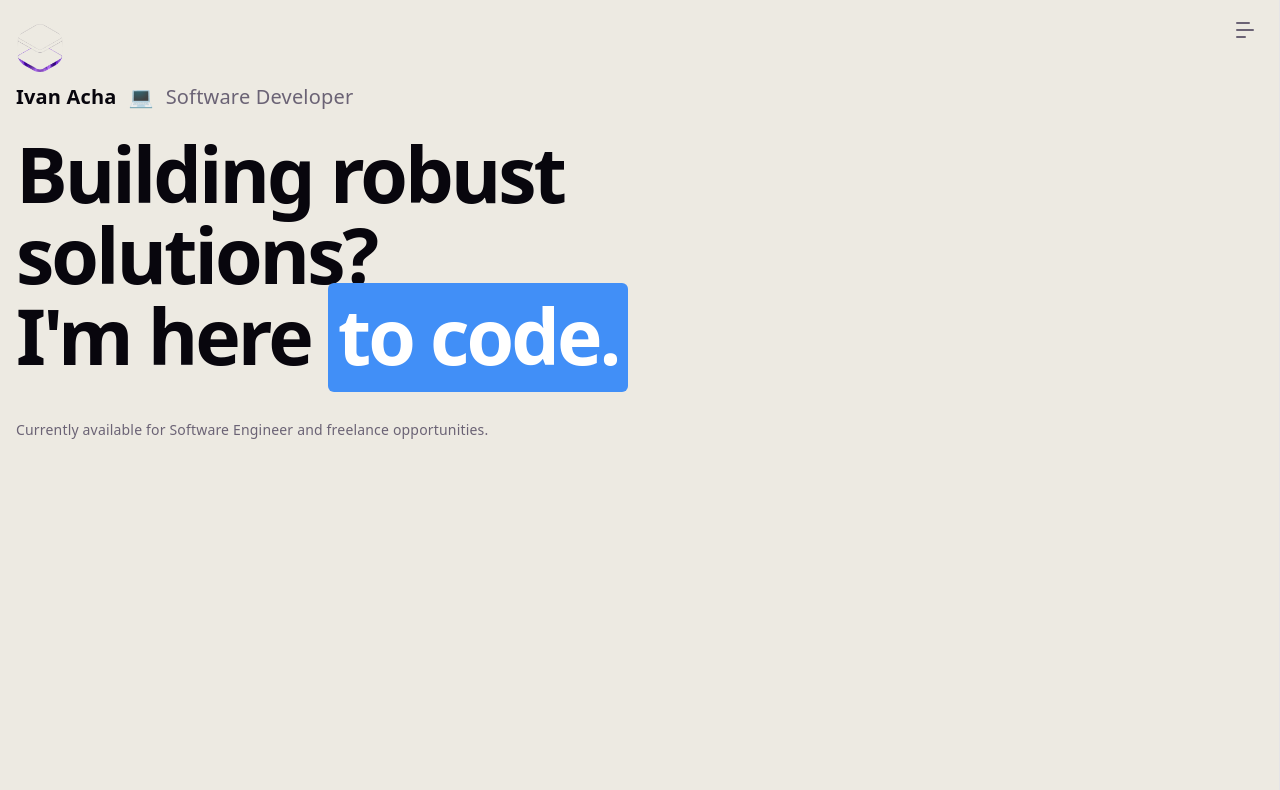
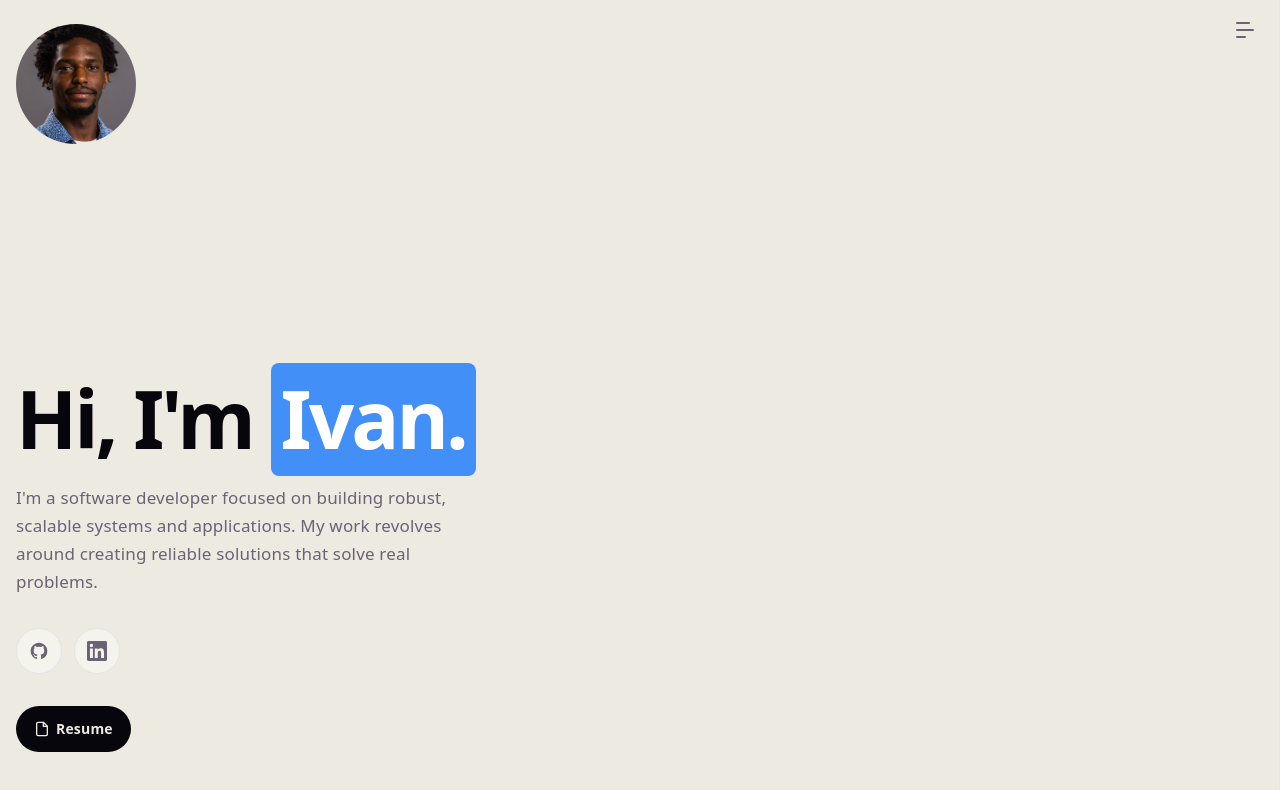
Before and after one commit to ivanacha/ivanacha.github.io, a React (Vite) app: page / in a window 1280 px wide. Shown: the top 790 px of the page. Built offline with nearby package versions, Linux system fonts and the light colour scheme.

Commit message:
Revamp hero layout, add socials & resume
Refactor the hero area. Added social buttons (GitHub, LinkedIn) with hover states. Switched the imported hero image to src/assets/headshot_small.jpg and added new assets, resume, and the headshot image.

```diff
--- a/src/App.css
+++ b/src/App.css
@@ -1,102 +1,136 @@
-.profile-header {
-  display: flex;
-  align-items: center;
-  gap: 12px;
-  padding: 24px 32px;
-
-  @media (hover: none), (pointer: coarse) {
-    padding: 24px 16px;
-    flex-wrap: wrap;
-  }
-}
-
-.profile-avatar {
-  position: relative;
-  width: 48px;
-  height: 48px;
-  flex-shrink: 0;
-
-  @media (hover: none), (pointer: coarse) {
-    flex: 0 0 100%;
-  }
-}
-
-.profile-avatar img {
-  width: 48px;
-  height: 48px;
-  border-radius: 50%;
-  object-fit: cover;
-  display: block;
-}
-
-.profile-name {
-  font-weight: 700;
-  font-size: 20px;
-  color: var(--text-h);
-}
-
-.profile-sep {
-  color: var(--text);
-  font-size: 20px;
-}
-
-.profile-role {
-  color: var(--text);
-  font-size: 20px;
-}
-
 .hero-section {
   display: flex;
   flex-direction: row;
   align-items: center;
   justify-content: space-between;
   flex-grow: 1;
-  padding: 0 32px 64px;
-  gap: 24px;
+  padding: 48px 48px 80px;
+  gap: 48px;
 
   @media (hover: none), (pointer: coarse) {
-    flex-direction: column;
+    flex-direction: column-reverse;
     align-items: flex-start;
-    padding: 0 16px 48px;
+    padding: 24px 16px 48px;
+    gap: 32px;
   }
 }
 
-.hero-content {
+.hero-left {
   display: flex;
   flex-direction: column;
+  align-items: flex-start;
+  max-width: 560px;
 }
 
 .hero-headline {
-  font-size: clamp(45px, 6.4vw, 77px);
+  font-size: clamp(48px, 6.4vw, 80px);
   font-weight: 900;
   line-height: 1.05;
   letter-spacing: -3px;
   color: var(--text-h);
-  margin: 0;
-  text-align: left;
+  margin: 0 0 24px;
 }
 
 mark.hero-mark {
   background: var(--accent);
   color: #fff;
   padding: 0 10px 4px;
-  border-radius: 6px;
+  border-radius: 8px;
   font-style: normal;
 }
 
-.availability-status {
+.hero-bio {
+  font-size: 17px;
+  line-height: 1.65;
+  color: var(--text);
+  margin: 0 0 32px;
+  max-width: 480px;
+}
+
+/* ── Social buttons ── */
+.hero-socials {
+  display: flex;
+  gap: 12px;
+  margin-bottom: 32px;
+}
+
+.social-btn {
   display: flex;
   align-items: center;
-  gap: 12px;
-  margin-top: 40px;
+  justify-content: center;
+  width: 44px;
+  height: 44px;
+  border-radius: 50%;
+  background: var(--code-bg);
+  border: 1px solid var(--border);
   color: var(--text);
-  font-size: 14px;
+  text-decoration: none;
+  transition: background 0.25s, color 0.25s, border-color 0.25s, box-shadow 0.25s;
 }
 
-.status-line {
-  display: block;
-  width: 32px;
-  height: 1px;
-  background: var(--border);
+.social-btn svg {
+  width: 20px;
+  height: 20px;
+}
+
+@media (hover: hover) and (pointer: fine) {
+  .social-btn:hover {
+    background: var(--accent-bg);
+    border-color: var(--accent-border);
+    color: var(--accent);
+  }
+
+  .social-btn--github:hover {
+    background: rgba(34, 197, 94, 0.12);
+    border-color: rgba(34, 197, 94, 0.5);
+    color: rgb(34, 197, 94);
+    box-shadow: 0 0 14px rgba(34, 197, 94, 0.4);
+  }
+
+  .social-btn--linkedin:hover {
+    background: var(--accent-bg);
+    border-color: var(--accent-border);
+    color: var(--accent);
+    box-shadow: 0 0 14px var(--accent-border);
+  }
+}
+
+/* ── Resume button ── */
+.resume-open {
+  display: inline-flex;
+  align-items: center;
+  gap: 6px;
+  padding: 10px 18px;
+  background: var(--text-h);
+  color: var(--bg);
+  border-radius: 24px;
+  font-size: 14px;
+  font-weight: 600;
+  text-decoration: none;
+  transition: opacity 0.2s;
+}
+
+@media (hover: hover) and (pointer: fine) {
+  .resume-open:hover {
+    opacity: 0.8;
+  }
+}
+
+/* ── Hero photo ── */
+.hero-right {
   flex-shrink: 0;
 }
+
+.hero-photo {
+  width: clamp(220px, 28vw, 360px);
+  aspect-ratio: 3 / 4;
+  object-fit: cover;
+  border-radius: 20px;
+  display: block;
+
+  @media (hover: none), (pointer: coarse) {
+    width: 120px;
+    aspect-ratio: 1;
+    border-radius: 50%;
+  }
+}
--- a/src/App.jsx
+++ b/src/App.jsx
@@ -1,4 +1,4 @@
-import heroImg from './assets/hero.png'
+import heroImg from './assets/headshot_small.jpg'
 import Sidebar from './Sidebar'
 import './App.css'
 
@@ -7,24 +7,38 @@
     <>
       <Sidebar />
       <div className="main-content">
-        <header className="profile-header">
-          <div className="profile-avatar">
-            <img src={heroImg} alt="Profile" />
+        <section className="hero-section">
+          <div className="hero-left">
+            <h1 className="hero-headline">
+              Hi, I'm <mark className="hero-mark">Ivan.</mark>
+            </h1>
+            <p className="hero-bio">
+              I'm a software developer focused on building robust, scalable systems
+              and applications. My work revolves around creating reliable solutions
+              that solve real problems.
+            </p>
+            <div className="hero-socials">
+              <a href="https://github.com/ivanacha/" className="social-btn social-btn--github" aria-label="GitHub" target="_blank" rel="noreferrer">
+                <svg viewBox="0 0 24 24" fill="currentColor">
+                  <path d="M12 2C6.477 2 2 6.484 2 12.017c0 4.425 2.865 8.18 6.839 9.504.5.092.682-.217.682-.483 0-.237-.008-.868-.013-1.703-2.782.605-3.369-1.343-3.369-1.343-.454-1.158-1.11-1.466-1.11-1.466-.908-.62.069-.608.069-.608 1.003.07 1.531 1.032 1.531 1.032.892 1.53 2.341 1.088 2.91.832.092-.647.35-1.088.636-1.338-2.22-.253-4.555-1.113-4.555-4.951 0-1.093.39-1.988 1.029-2.688-.103-.253-.446-1.272.098-2.65 0 0 .84-.27 2.75 1.026A9.564 9.564 0 0 1 12 6.844a9.59 9.59 0 0 1 2.504.337c1.909-1.296 2.747-1.027 2.747-1.027.546 1.379.202 2.398.1 2.651.64.7 1.028 1.595 1.028 2.688 0 3.848-2.339 4.695-4.566 4.943.359.309.678.92.678 1.855 0 1.338-.012 2.419-.012 2.747 0 .268.18.58.688.482A10.02 10.02 0 0 0 22 12.017C22 6.484 17.522 2 12 2z" />
+                </svg>
+              </a>
+              <a href="https://linkedin.com/in/ivan-acha-cs/" className="social-btn social-btn--linkedin" aria-label="LinkedIn" target="_blank" rel="noreferrer">
+                <svg viewBox="0 0 24 24" fill="currentColor">
+                  <path d="M20.447 20.452h-3.554v-5.569c0-1.328-.027-3.037-1.852-3.037-1.853 0-2.136 1.445-2.136 2.939v5.667H9.351V9h3.414v1.561h.046c.477-.9 1.637-1.85 3.37-1.85 3.601 0 4.267 2.37 4.267 5.455v6.286zM5.337 7.433a2.062 2.062 0 0 1-2.063-2.065 2.064 2.064 0 1 1 2.063 2.065zm1.782 13.019H3.555V9h3.564v11.452zM22.225 0H1.771C.792 0 0 .774 0 1.729v20.542C0 23.227.792 24 1.771 24h20.451C23.2 24 24 23.227 24 22.271V1.729C24 .774 23.2 0 22.222 0h.003z" />
+                </svg>
+              </a>
+            </div>
+            <a href="/resume.pdf" target="_blank" rel="noreferrer" className="resume-open">
+              <svg viewBox="0 0 24 24" fill="none" stroke="currentColor" strokeWidth="2" strokeLinecap="round" strokeLinejoin="round" width="16" height="16">
+                <path d="M14 2H6a2 2 0 0 0-2 2v16a2 2 0 0 0 2 2h12a2 2 0 0 0 2-2V8z" />
+                <polyline points="14 2 14 8 20 8" />
+              </svg>
+              Resume
+            </a>
           </div>
-          <span className="profile-name">Ivan Acha</span>
-          <span className="profile-sep">💻</span>
-          <span className="profile-role">Software Developer</span>
-        </header>
-
-        <section className="hero-section">
-          <div className="hero-content">
-            <h1 className="hero-headline">
-              Building robust<br />solutions?<br />
-              I'm here <mark className="hero-mark">to code.</mark>
-            </h1>
-            <div className="availability-status">
-              <span>Currently available for Software Engineer and freelance opportunities.</span>
-            </div>
+          <div className="hero-right">
+            <img src={heroImg} alt="Ivan Acha" className="hero-photo" />
           </div>
         </section>
       </div>
```
Also changed, not shown: src/assets/headshot_small.jpg (added), 1 other file (tests, documents, lock files or other folders).
